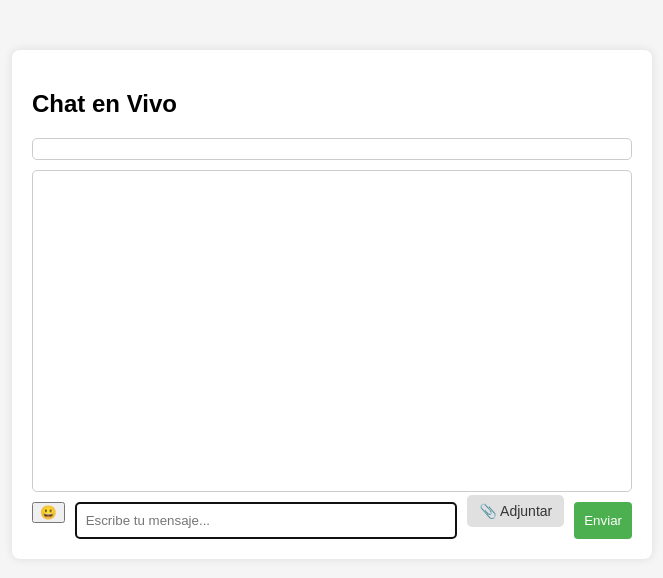
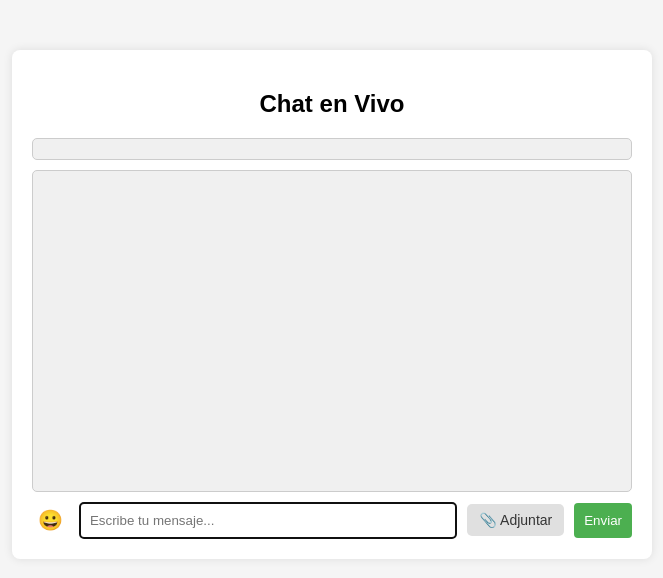
Before and after one commit to trujillo480/web, a website: page public/index.html in a window 1280 px wide. Shown: the whole page, without its empty margins (308-971 px from the left). Drawn offline with nearby package versions, Linux system fonts and the light colour scheme; no server answers; sample sign-in values are in the browser's storage.

Commit message:
Update style.css

```diff
--- a/public/style.css
+++ b/public/style.css
@@ -2,9 +2,10 @@
   --font: Arial, sans-serif;
   --bg-light: #f5f5f5;
   --bg-white: #fff;
+  --bg-gray: #f0f0f0;
   --border-color: #ccc;
   --btn-color: #4CAF50;
-  --shadow: 0 0 10px rgba(0,0,0,0.1);
+  --shadow: 0 0 10px rgba(0, 0, 0, 0.1);
   --radius: 8px;
   --padding: 10px;
 }
@@ -16,6 +17,7 @@
   background: var(--bg-light);
 }
 
+/* Chat container */
 #chat-container {
   max-width: 600px;
   margin: 50px auto;
@@ -25,7 +27,13 @@
   box-shadow: var(--shadow);
 }
 
-#messages, #user-list {
+#chat-container h2 {
+  text-align: center;
+  margin-bottom: 20px;
+}
+
+#messages,
+#user-list {
   border: 1px solid var(--border-color);
   padding: var(--padding);
   margin-bottom: 10px;
@@ -40,7 +48,9 @@
 
 #form {
   display: flex;
+  flex-wrap: wrap;
   gap: 10px;
+  align-items: center;
 }
 
 #input {
@@ -59,8 +69,19 @@
   cursor: pointer;
 }
 
+#send:hover {
+  background-color: #45a049;
+}
+
 #emoji-wrapper {
   position: relative;
+}
+
+#toggle-emoji-picker {
+  background: none;
+  border: none;
+  font-size: 20px;
+  cursor: pointer;
 }
 
 #emoji-picker {
@@ -71,7 +92,8 @@
   max-width: 250px;
   z-index: 10;
 }
-/* ========== Login Box ========== */
+
+/* Login Modal */
 .login-modal {
   position: fixed;
   inset: 0;
@@ -121,7 +143,8 @@
 .login-box button:hover {
   background-color: #45a049;
 }
-/* ======== documento ========*/
+
+/* File Upload */
 .file-upload {
   position: relative;
 }
```
